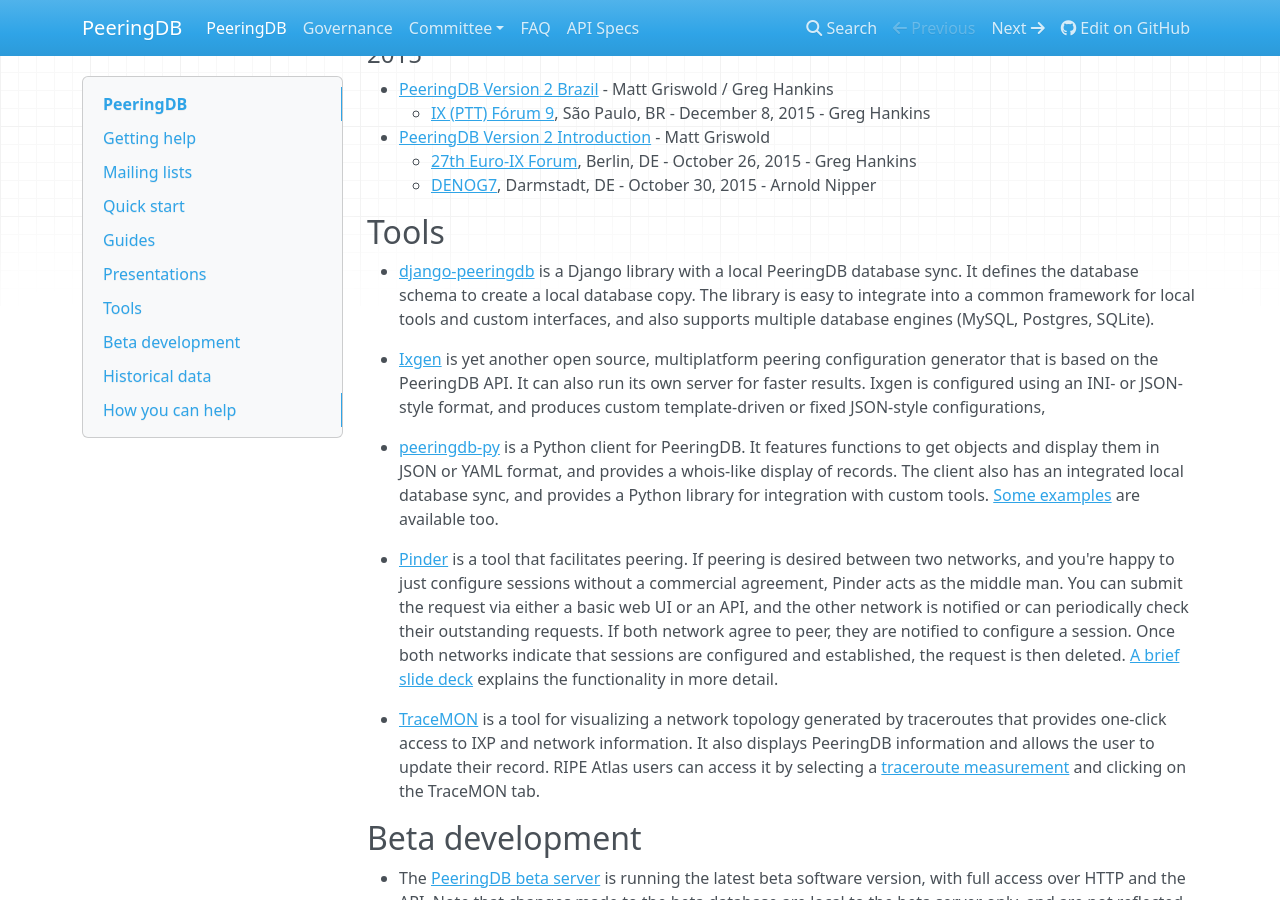
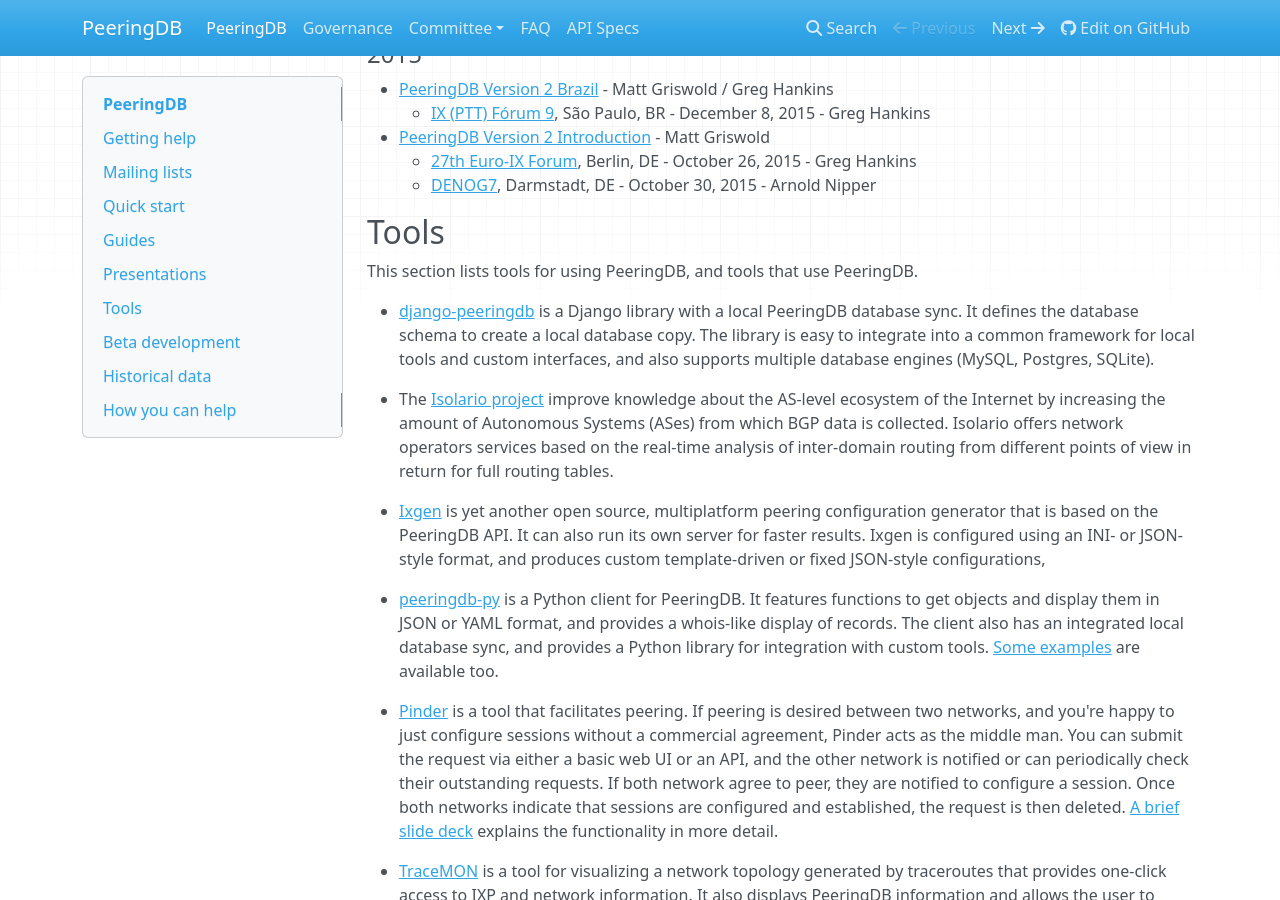
Before and after one commit to peeringdb/docs, an MkDocs documentation site: the page built from docs/index.md, in a window 1280 px wide and 900 px high, scrolled down 2360 px. Built offline with MkDocs 1.6.1, drawn with Linux system fonts in a browser that asks for light colours; nearby versions of some CDN libraries; old or Windows-style settings are respelled for this version of MkDocs.

Commit message:
Added Isolario project.

```diff
--- a/docs/index.md
+++ b/docs/index.md
@@ -100,7 +100,11 @@
 
 ## Tools
 
+This section lists tools for using PeeringDB, and tools that use PeeringDB.
+
 * [django-peeringdb](http://peeringdb.github.io/django-peeringdb/) is a Django library with a local PeeringDB database sync.  It defines the database schema to create a local database copy.  The library is easy to integrate into a common framework for local tools and custom interfaces, and also supports multiple database engines (MySQL, Postgres, SQLite).
+
+* The [Isolario project](https://www.isolario.it/index.php) improve knowledge about the AS-level ecosystem of the Internet by increasing the amount of Autonomous Systems (ASes) from which BGP data is collected. Isolario offers network operators services based on the real-time analysis of inter-domain routing from different points of view in return for full routing tables.
 
 * [Ixgen](https://github.com/ipcjk/ixgen/blob/master/Readme.md) is yet another open source, multiplatform peering configuration generator that is based on the PeeringDB API.  It can also run its own server for faster results.  Ixgen is configured using an INI- or JSON-style format, and produces custom template-driven or fixed JSON-style configurations,
 
```
